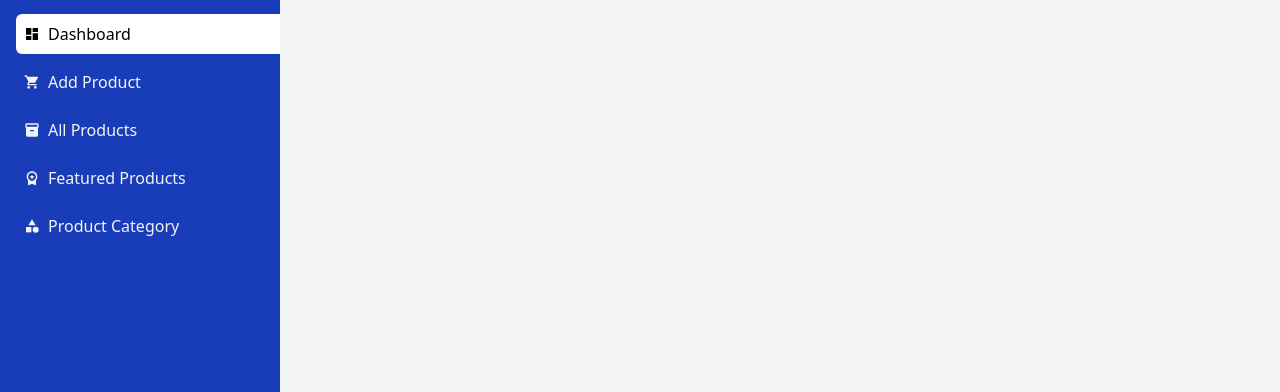
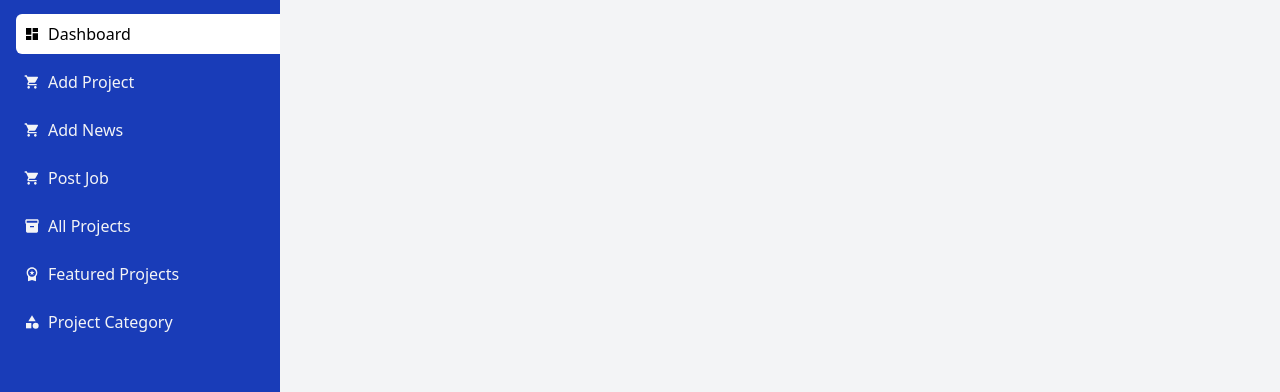
Before and after one commit to developerTamanna/sazin-group-construction-Ltd-backend, a Next.js app: page /sazin-construction in a window 1280 px wide. Shown: the part 131-523 px from the top of the page. Built offline with nearby package versions, Linux system fonts and the light colour scheme.

Commit message:
route added

```diff
--- a/src/app/sazin-construction/components/Sidebar.jsx
+++ b/src/app/sazin-construction/components/Sidebar.jsx
@@ -1,48 +1,62 @@
 'use client';
 import React, { useEffect } from 'react'
+
 // FontAwesome icons
-import { FaAppleAlt, FaCarrot, FaCheese, FaDrumstickBite, FaBreadSlice, FaFish } from "react-icons/fa";
+import { FaTools, FaBuilding, FaDraftingCompass, FaShieldAlt } from "react-icons/fa";
 
 // Material Design icons
-import { MdDashboard, MdShoppingCart, MdInventory2, MdWorkspacePremium, MdCategory, MdSettings } from "react-icons/md";
-
-// Game icons
-import { GiShrimp, GiFishEggs } from "react-icons/gi";
+import { MdDashboard, MdShoppingCart, MdInventory2, MdWorkspacePremium, MdCategory } from "react-icons/md";
 
 import { useSidebar } from '@/context/SidebarContext';
 
 const SidebarItems = [
-  { id: 1, title: "Dashboard", icon: <MdDashboard />, path:'/sazin-construction' },
-  { id: 2, title: "Add Product", icon: <MdShoppingCart />, path:'/sazin-construction/add-product' },
-  { id: 3, title: "All Products", icon: <MdInventory2 />, path:'/sazin-construction/all-products' },
-  { id: 4, title: "Featured Products", icon: <MdWorkspacePremium />, path:'/sazin-construction/featured-products' },
-  { id: 5, title: "Product Category", icon: <MdCategory />,
-    categories:[
-        { id: 1, title: "Fruits", icon: <FaAppleAlt />, path:'/sazin-construction/category/fruits' },
-        { id: 2, title: "Vegetables", icon: <FaCarrot />, path:'/agro&fisheries/category/vegetables' },
-        { id: 3, title: "Dairy", icon: <FaCheese />, path:'/agro&fisheries/category/dairy' },
-        { id: 4, title: "Meat", icon: <FaDrumstickBite />, path:'/agro&fisheries/category/meat' },
-        { id: 5, title: "Grains", icon: <FaBreadSlice />, path:'/agro&fisheries/category/grains' },
-        { id: 6, title: "Seafood", icon: <GiShrimp />, path:'/agro&fisheries/category/seafood' },
-        { id: 7, title: "Fish", icon: <FaFish />, path:'/agro&fisheries/category/fish' },
-        { id: 8, title: "Fish Fry", icon: <GiFishEggs />, path:'/agro&fisheries/category/fish-fry' }, // মাছের পোনা
-        { id: 9, title: "Fish Eggs (Roe)", icon: <GiFishEggs />, path:'/agro&fisheries/category/fish-eggs' }, // মাছের ডিম
-        ]
-   },
+  { id: 1, title: "Dashboard", icon: <MdDashboard />, path: '/sazin-construction' },
+  { id: 2, title: "Add Project", icon: <MdShoppingCart />, path: '/sazin-construction/add-project' },
+  { id: 3, title: "Add News", icon: <MdShoppingCart />, path: '/sazin-construction/add-news' },
+  { id: 4, title: "Post Job", icon: <MdShoppingCart />, path: '/sazin-construction/post-job' },
 
-  ];
-
-
+  { id: 5, title: "All Projects", icon: <MdInventory2 />, path: '/sazin-construction/all-projects' },
+  { id: 6, title: "Featured Projects", icon: <MdWorkspacePremium />, path: '/sazin-construction/featured-projects' },
+  {
+    id: 7,
+    title: "Project Category",
+    icon: <MdCategory />,
+    categories: [
+      {
+        id: 1,
+        title: "Electro-Mechanical",
+        icon: <FaTools />, // Tools = Electro-mechanical
+        path: '/sazin-construction/category/electro-mechanical'
+      },
+      {
+        id: 2,
+        title: "Civil",
+        icon: <FaBuilding />, // Building = Civil works
+        path: '/sazin-construction/category/civil'
+      },
+      {
+        id: 3,
+        title: "Engineering Procurement",
+        icon: <FaDraftingCompass />, // Compass = Engineering/Procurement
+        path: '/sazin-construction/category/engineering-procurement'
+      },
+      {
+        id: 4,
+        title: "Safety & Security",
+        icon: <FaShieldAlt />, // Shield = Safety & Security
+        path: '/sazin-construction/category/safety-security'
+      },
+    ]
+  },
+];
 
 function Sidebar() {
   const { setItems } = useSidebar();
   useEffect(() => {
     setItems(SidebarItems);
   }, [setItems]);
-  return (
-    <>
-    </>
-  )
+
+  return <></>;
 }
 
-export default Sidebar
+export default Sidebar;
```
